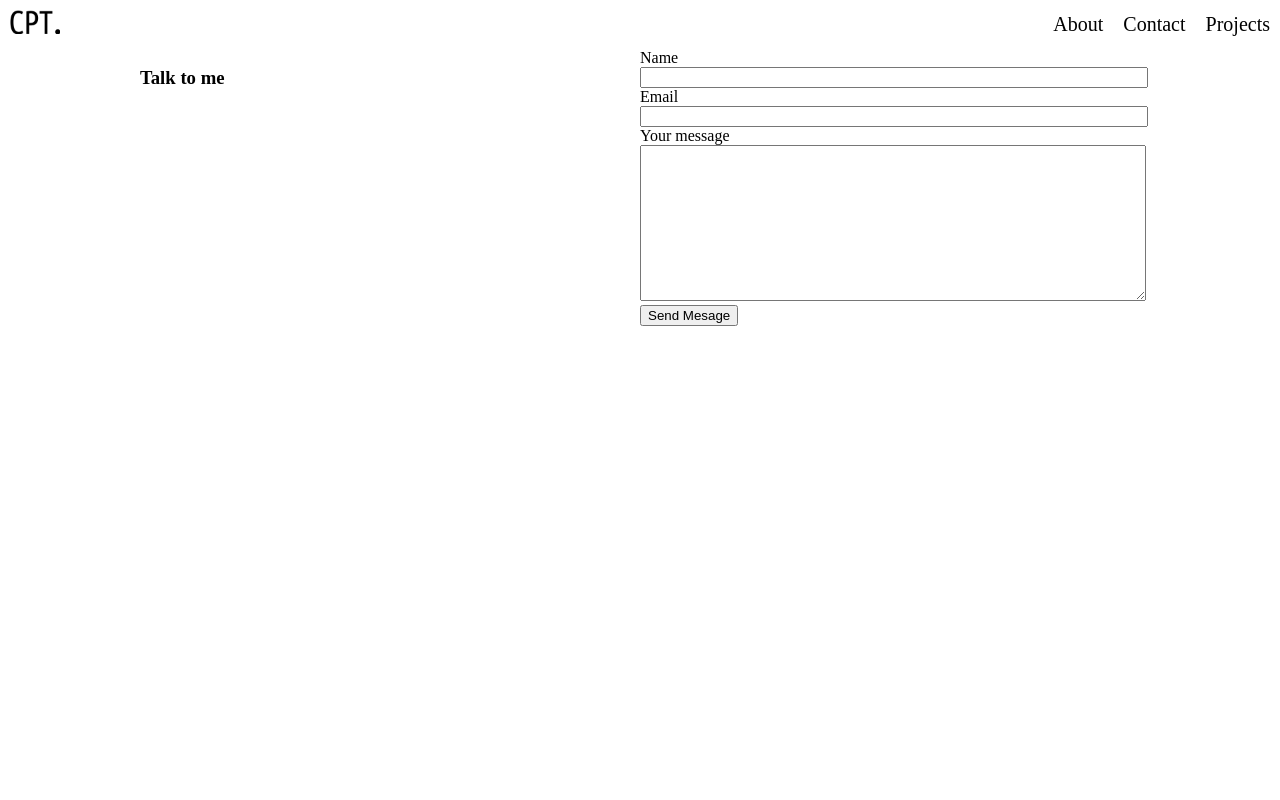
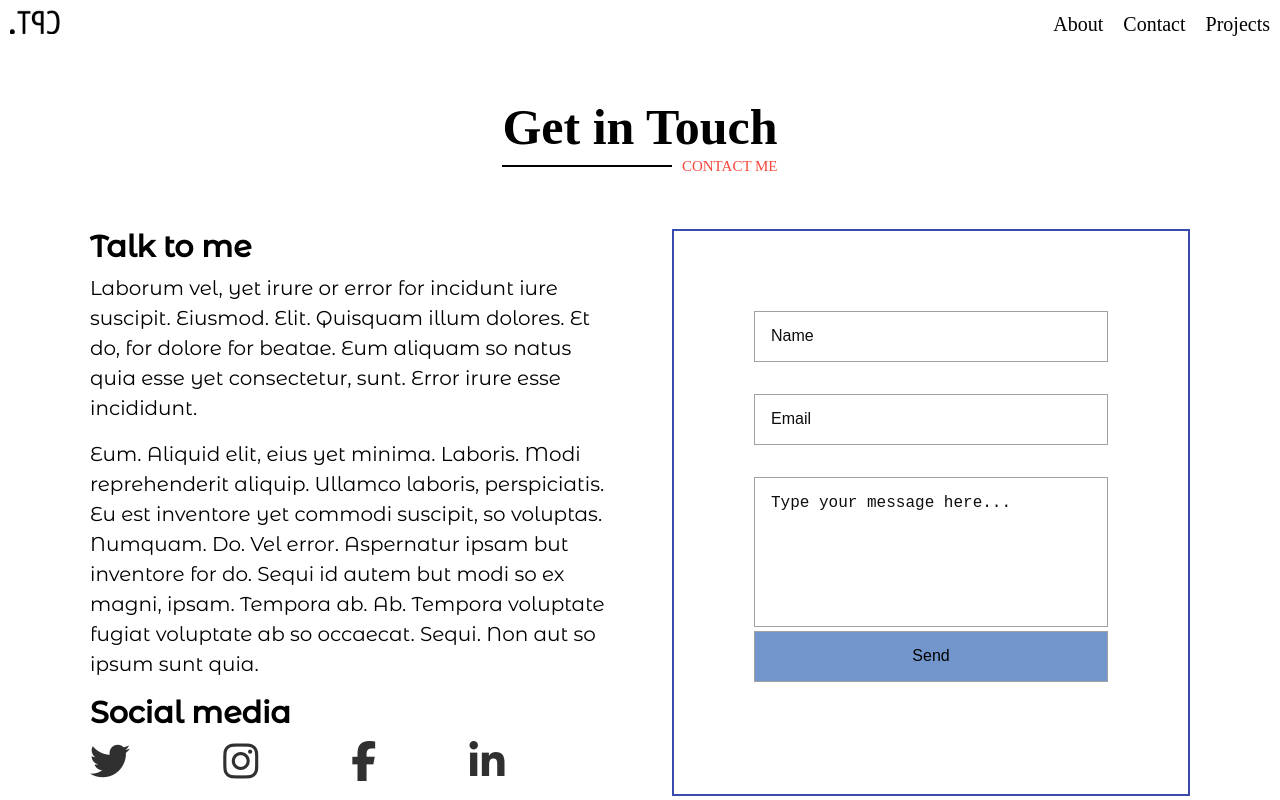
Before and after one commit to ashefor/portfolio, an Angular app: page /contact in a window 1280 px wide. Built offline with nearby package versions, Linux system fonts and the light colour scheme.

Commit message:
updated styling

```diff
--- a/src/app/components/contact/contact.component.css
+++ b/src/app/components/contact/contact.component.css
@@ -1,6 +1,25 @@
 @import url('https://fonts.googleapis.com/css?family=Montserrat+Alternates:400,500&display=swap');
+*{
+    box-sizing: border-box;
+}
+a{
+    text-decoration: none;
+}
+h1,h2,h3,h4,h5,h6{
+    line-height: 1.2em;
+    margin: 0;
+    margin-bottom: .5rem;
+}
+p{
+    margin: 0
+}
+textarea{
+    resize: none
+}
 .nav_menu{
     display: flex;
+    max-width: 1500px;
+    margin: auto;
 }
 .nav_menu_other{
     margin-left: auto;
@@ -28,21 +47,49 @@
     text-decoration: none;
     color: black
 }
+.rotating img{
+    animation: rotate 2s linear infinite;
+    -webkit-animation: rotate 2s linear infinite;
+}
+@keyframes rotate{
+    100%{
+        transform: rotatey(360deg)
+    }
+}
 .homesection{
     /* display: flex */
     height: 100vh;
 }
+.get_in_touch{
+    text-align: center
+}
 .contact{
-    display: flex;
-    max-width: 1000px;
+    /* display: flex; */
+    display: grid;
+    grid-template-columns: 1fr 1fr;
+    grid-gap: 4rem;
+    margin-top: 4rem;
+    max-width: 1100px;
     margin-left: auto;
     margin-right: auto;
 }
 .contact_form_container{
-    width: 100%
+    width: 100%;
+    border: 2px solid #394bad;
+    padding: 5rem;
 }
 .contact_info{
     width: 100%
+}
+.contact_info h3{
+    font-size: 30px;
+    font-family: 'Montserrat Alternates', sans-serif;
+}
+.contact_info p{
+    line-height: 1.5;
+    font-size: 20px;
+    font-family: 'Montserrat Alternates', sans-serif;
+    margin-bottom: 1rem;
 }
 .contact_form input{
     width: 100%
@@ -50,3 +97,78 @@
 .contact_form textarea{
     width: 100%
 }
+.contact_header{
+    display: inline-block;
+    max-width: 1100px;
+    margin: auto;
+    position: relative;
+    text-align: center;
+    font-size: 50px;
+    margin-top: 3rem;
+    /* border-bottom: 2px solid; */
+}
+.contact_header p{
+    text-align: right;
+    width: auto;
+    text-transform: uppercase;
+    background-color: white;
+    margin: 0px;
+    padding-left: 10px;
+    position: absolute;
+    right: 0;
+    bottom: -10px;
+    color: #f6483b;
+    font-weight: 500;
+    font-size: 15px;
+    z-index: 1;
+}
+.contact_header:after{
+    content: "";
+    width: 100%;
+    position: absolute;
+    top: 100%;
+    left: 0;
+    font-size: 15px;
+    height: 2px;
+    color: red;
+    background-color: black;
+}
+.contact_input, .contact_button{
+    width: 100%;
+    height: 51px;
+    margin-bottom: 2rem;
+    padding: 0 1rem;
+    font-size: 16px;
+    border: 1px solid #a1a1a4;
+}
+.contact_button{
+    background: rgb(114, 150, 204)
+}
+.contact_button:hover{
+    font-size: 20px;
+    /* transition: 2s; */
+}
+.contact_msg{
+    height: 150px;
+    width: 100%;
+    padding: 1rem;
+    border: 1px solid #a1a1a4;
+    font-size: 16px;
+}
+.contact_input::placeholder{
+    text-transform: capitalize;
+    color: #0f0d0d;
+    /* font-weight: 900 */
+}
+.contact_msg::placeholder{
+    color: #0f0d0d;
+}
+.social_media_icons{
+    display: flex;
+    justify-content: space-between;
+    width: 80%;
+    font-size: 40px;
+}
+.social_media_icons .fab{
+    color: #303030
+}
--- a/src/app/components/contact/contact.component.html
+++ b/src/app/components/contact/contact.component.html
@@ -3,7 +3,11 @@
     <div class="homesection_info">
       <nav class="nav_menu">
         <div class="nav_menu_links">
-          <li><a href=""><img src="../../../assets/CPT..png" alt="" width="50"></a></li>
+          <li class="rotating">
+            <a href="">
+              <img src="../../../assets/CPT..png" alt="" width="50">
+            </a>
+          </li>
         </div>
         <div class="nav_menu_other">
           <li><a href="">About</a></li>
@@ -14,31 +18,56 @@
     </div>
   </section>
   <section>
+    <div class="get_in_touch">
+        <div class="contact_header">
+            <h4>Get in Touch</h4>
+            <p>contact me</p>
+          </div>
+    </div>
     <div class="contact">
+
       <div class="contact_info">
-        <h3>
-          Talk to me
-        </h3>
+        <div>
+          <h3>
+            Talk to me
+          </h3>
+          <p>
+            Laborum vel, yet irure or error for incidunt iure suscipit. Eiusmod. Elit. Quisquam illum dolores. Et do,
+            for dolore for beatae. Eum aliquam so natus quia esse yet consectetur, sunt. Error irure esse incididunt.
+          </p>
+          <p>
+            Eum. Aliquid elit, eius yet minima. Laboris. Modi reprehenderit aliquip. Ullamco laboris, perspiciatis. Eu
+            est inventore yet commodi suscipit, so voluptas. Numquam. Do. Vel error. Aspernatur ipsam but inventore for
+            do. Sequi id autem but modi so ex magni, ipsam. Tempora ab. Ab. Tempora voluptate fugiat voluptate ab so
+            occaecat. Sequi. Non aut so ipsum sunt quia.
+          </p>
+        </div>
+        <div>
+          <h3>
+            Social media
+          </h3>
+          <div class="social_media_icons">
+            <a href=""><i class="fab fa-twitter"></i></a>
+            <a href=""><i class="fab fa-instagram"></i></a>
+            <a href=""><i class="fab fa-facebook-f"></i></a>
+            <a href=""><i class="fab fa-linkedin-in"></i></a>
+          </div>
+        </div>
       </div>
-      <div class="contact_form_container">
-        <div>
+      <div>
+        <div class="contact_form_container">
           <form class="contact_form" method="POST" action="https://formspree.io/mashefor@gmail.com">
             <div>
-              <label>Name
-                <input type="text" name="name">
-              </label>
+              <input type="text" name="name" class="contact_input" placeholder="name">
             </div>
             <div>
-              <label>Email
-                <input type="text" name="email">
-              </label>
+              <input type="text" name="email" class="contact_input" placeholder="email">
             </div>
             <div>
-              <label>Your message
-                <textarea name="message" id="" cols="30" rows="10"></textarea>
-              </label>
+              <textarea name="message" id="" cols="30" rows="10" class="contact_msg"
+                placeholder="Type your message here..."></textarea>
             </div>
-            <button type="submit">Send Mesage</button>
+            <button type="submit" class="contact_button">Send</button>
           </form>
         </div>
       </div>
--- a/src/app/components/home/home.component.css
+++ b/src/app/components/home/home.component.css
@@ -1,6 +1,8 @@
 @import url('https://fonts.googleapis.com/css?family=Montserrat+Alternates:400,500&display=swap');
 .nav_menu{
     display: flex;
+    max-width: 1500px;
+    margin: auto;
 }
 .nav_menu_other{
     margin-left: auto;
@@ -16,8 +18,19 @@
     text-decoration: none;
     color: black;
 }
-.nav_menu_links{
+.rotating img{
+    animation: rotate 2s linear infinite;
+    -webkit-animation: rotate 2s linear infinite;
 }
+@keyframes rotate{
+    100%{
+        transform: rotatey(360deg)
+    }
+}
+.nav_menu_links img{
+
+}
+
 .nav_menu_links li{
     list-style: none;
     padding: 10px;
--- a/src/app/components/home/home.component.html
+++ b/src/app/components/home/home.component.html
@@ -3,7 +3,11 @@
     <div class="homesection_info">
       <nav class="nav_menu">
         <div class="nav_menu_links">
-          <li><a href=""><img src="../../../assets/CPT..png" alt="" width="50"></a></li>
+          <li class="rotating">
+            <a href="">
+              <img src="../../../assets/CPT..png" alt="" width="50">
+            </a>
+          </li>
         </div>
         <div class="nav_menu_other">
           <li><a href="">About</a></li>
```
